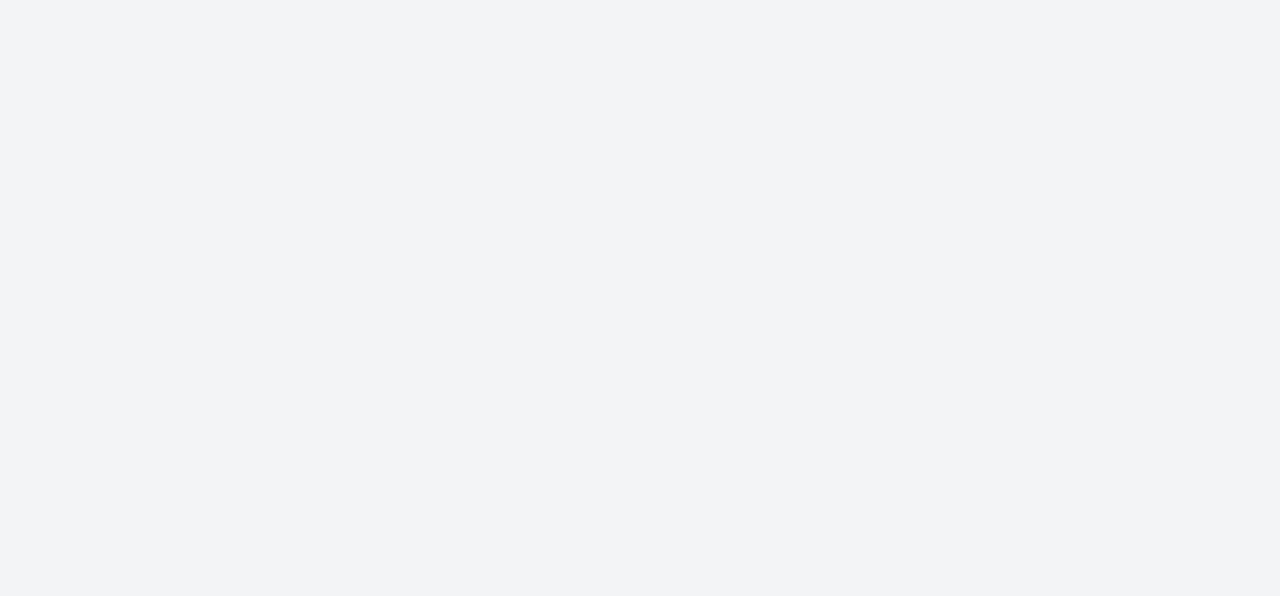
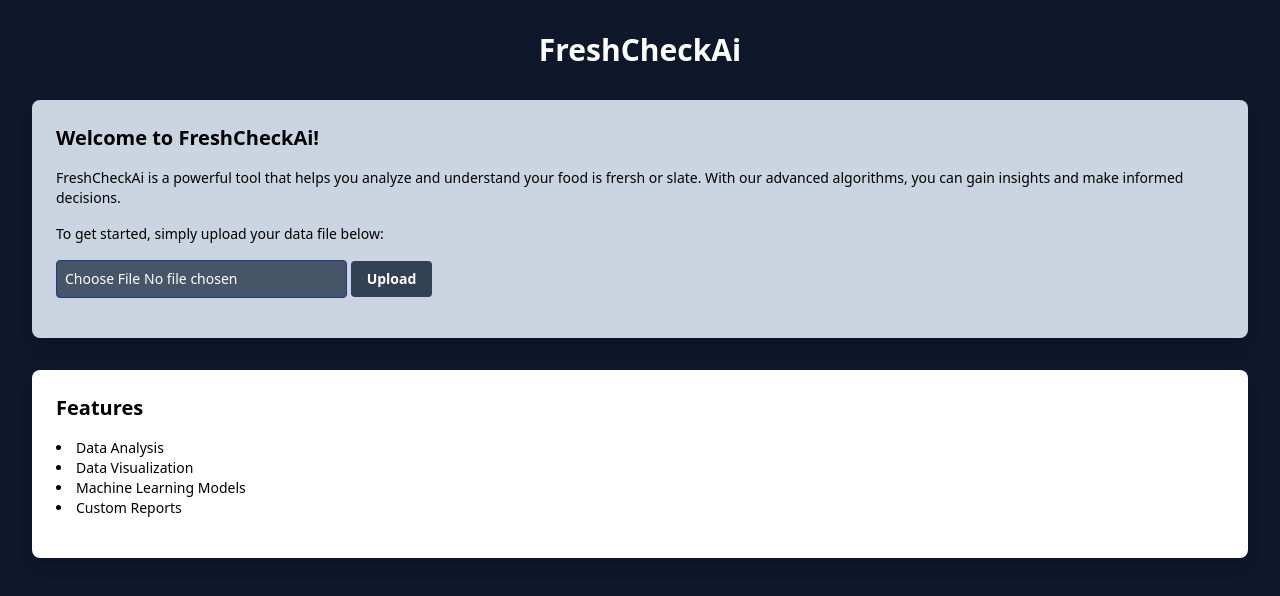
Before and after one commit to Priyanshu8709/smart-food-freshness-detector, a website: page dist/index.html in a window 1280 px wide. Drawn offline with nearby package versions, Linux system fonts and the light colour scheme.

Commit message:
Update index.html

```diff
--- a/dist/index.html
+++ b/dist/index.html
@@ -3,11 +3,29 @@
 <head>
   <meta charset="UTF-8">
   <meta name="viewport" content="width=device-width, initial-scale=1.0">
-  <title>Responsive Web Page</title>
+  <title>FreshCheckAi</title>
   <link rel="stylesheet" href="output.css">
   <script src="https://cdn.tailwindcss.com"></script>
 </head>
-<body class="bg-gray-100 font-sans text-sm">
+<body class="bg-slate-900 font-sans text-sm ">
+  <div class="container mx-auto p-8">
+    <h1 class="text-3xl font-bold text-center text-white mb-8">FreshCheckAi</h1>
+    <div class="bg-slate-300 p-6 rounded-lg shadow-lg">
+      <h2 class="text-xl font-semibold mb-4 ">Welcome to FreshCheckAi!</h2>
+      <p class="mb-4">FreshCheckAi is a powerful tool that helps you analyze and understand your food is frersh or slate. With our advanced algorithms, you can gain insights and make informed decisions.</p>
+      <p class="mb-4">To get started, simply upload your data file below:</p>
+      <input type="file" class=" bg-slate-600 border border-blue-900 p-2 rounded mb-4 text-white" accept=".csv, .xlsx, .json">
+      <button class="bg-slate-700 text-white px-4 py-2 rounded hover:bg-green-900 font-semibold">Upload</button>
+    </div>
+    <div class="bg-white p-6 rounded-lg shadow-lg mt-8">
+      <h2 class="text-xl font-semibold mb-4">Features</h2>
+      <ul class="list-disc list-inside mb-4">
+        <li>Data Analysis</li>
+        <li>Data Visualization</li>
+        <li>Machine Learning Models</li>
+        <li>Custom Reports</li>
+      </ul>
+  </div>
 
 </body>
 </html>
```
